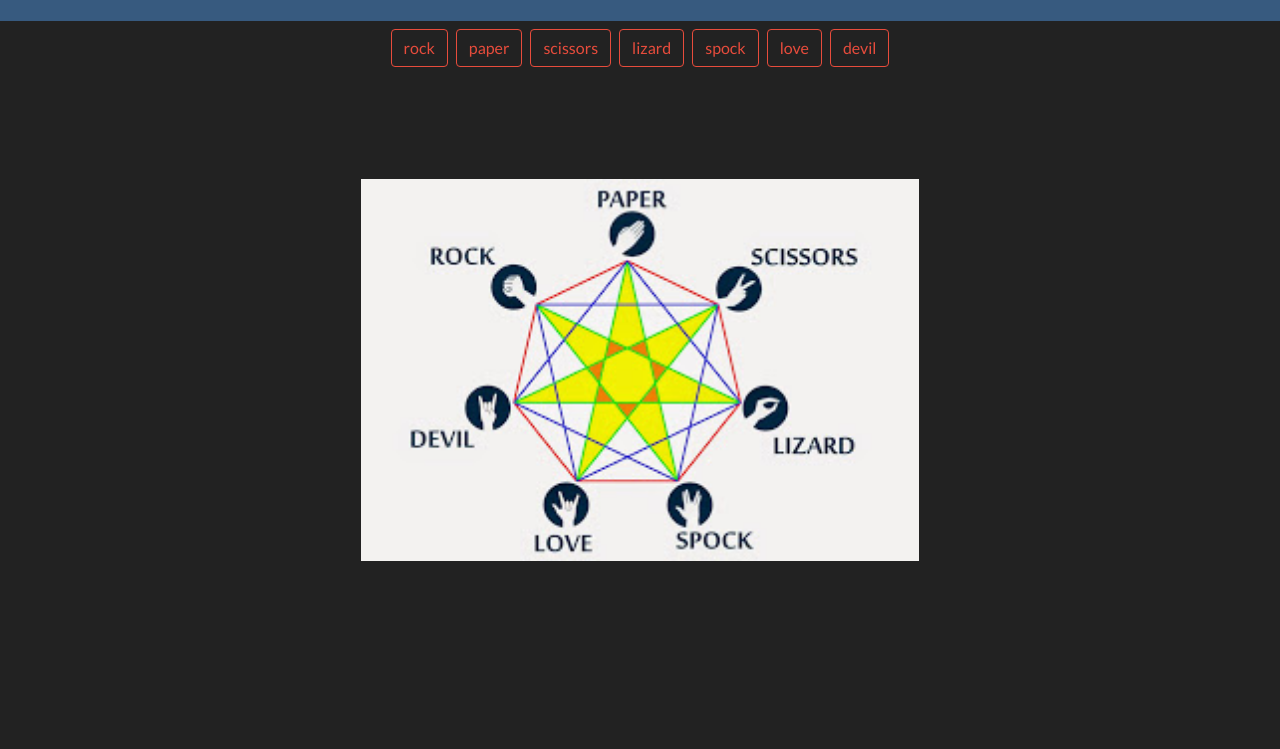
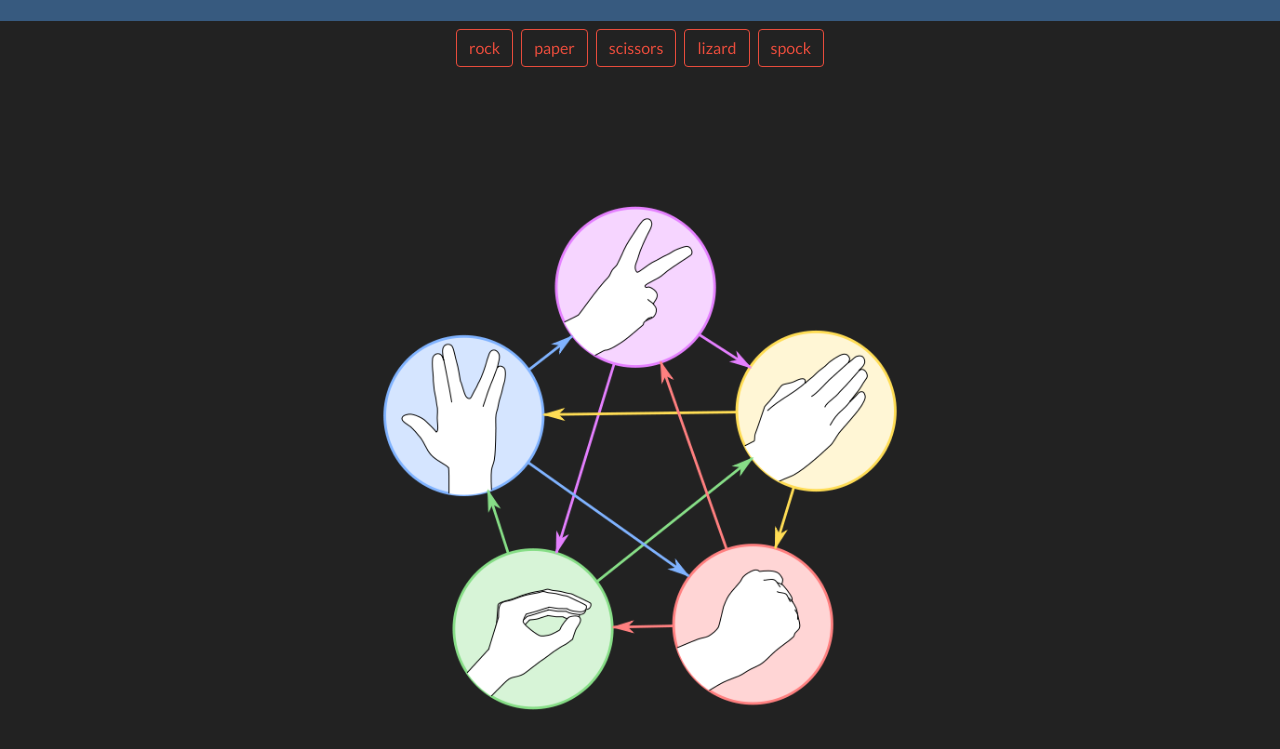
Before and after one commit to Jo-nathanWright/RockPaperScissors, a plain HTML site: page index.html in a window 1280 px wide. Shown: the part 77-826 px from the top of the page. Before the commit the page ends 800 px from the top, so only its background shows below. Drawn offline with nearby package versions, Linux system fonts and the light colour scheme.

Commit message:
Changed Guide image and removed Love and Devil

```diff
--- a/app.js
+++ b/app.js
@@ -5,32 +5,24 @@ let cpIcon = {}
  */
 let choices = {
     rock: {
-        wins: ['scissors', 'lizard', 'devil'], //set condition to make it so if choice.win = cpChoice, then you win
+        wins: ['scissors', 'lizard',], //set condition to make it so if choice.win = cpChoice, then you win
         icon: 'mdi mdi-circle' //sets icon for the choice the player makes
     },
     paper: {
-        wins: ['rock', 'spock', 'love'],
+        wins: ['rock', 'spock'],
         icon: 'mdi mdi-file-outline'
     },
     scissors: {
-        wins: ['paper', 'lizard', 'love'],
+        wins: ['paper', 'lizard'],
         icon: 'mdi mdi-content-cut'
     },
     lizard: {
-        wins: ['spock', 'paper', 'love'],
+        wins: ['spock', 'paper'],
         icon: 'mdi mdi-google-downasaur'
     },
     spock: {
-        wins: ['scissors', 'rock', 'devil'],
+        wins: ['scissors', 'rock'],
         icon: 'mdi mdi-hand-right'
-    },
-    love: {
-        wins: ['rock', 'spock', 'devil'],
-        icon: 'mdi mdi-heart'
-    },
-    devil: {
-        wins: ['paper', 'scissors', 'lizard'],
-        icon: 'mdi mdi-emoticon-devil-outline'
     }
 }
 
@@ -61,14 +53,6 @@ function computorsPlay() {
             cpChoice = 'lizard'
             cpIcon = 'mdi mdi-google-downasaur'
             break;
-        case 5:
-            cpChoice = 'love'
-            cpIcon = 'mdi mdi-heart'
-            break;
-        case 6:
-            cpChoice = 'devil'
-            cpIcon = 'mdi mdi-emoticon-devil-outline'
-            break;
     }
 }
 
@@ -77,9 +61,9 @@ function computorsPlay() {
  */
 function drawButtons() {
     let template = ''
-    for (let prop in choices) {
-        let choice = choices[prop]
-        template += `<button class="btn btn-outline-danger mx-1" onclick="play('${prop}')">${prop}</button>`
+    for (let key in choices) {
+        let choice = choices[key]
+        template += `<button class="btn btn-outline-danger mx-1" onclick="play('${key}')">${key}</button>`
     }
     document.getElementById('buttons').innerHTML = template
 }
--- a/index.html
+++ b/index.html
@@ -25,7 +25,7 @@
             </div>
             <div class="col-12 my-3 text-center" id="cpChoice"></div>
             <div class="col-12 my-3 text-center" id="result"></div>
-            <div class="col-12 my-3 text-center"> <img class="w-50" src="assets/Guide.jpg"></div>
+            <div class="col-12 my-3 text-center"> <img class="w-50" src="assets/Guide.png"></div>
         </div>
     </main>
     <script src=" app.js"></script>
```
Also changed, not shown: assets/Guide.jpg (deleted), assets/Guide.png (added).
